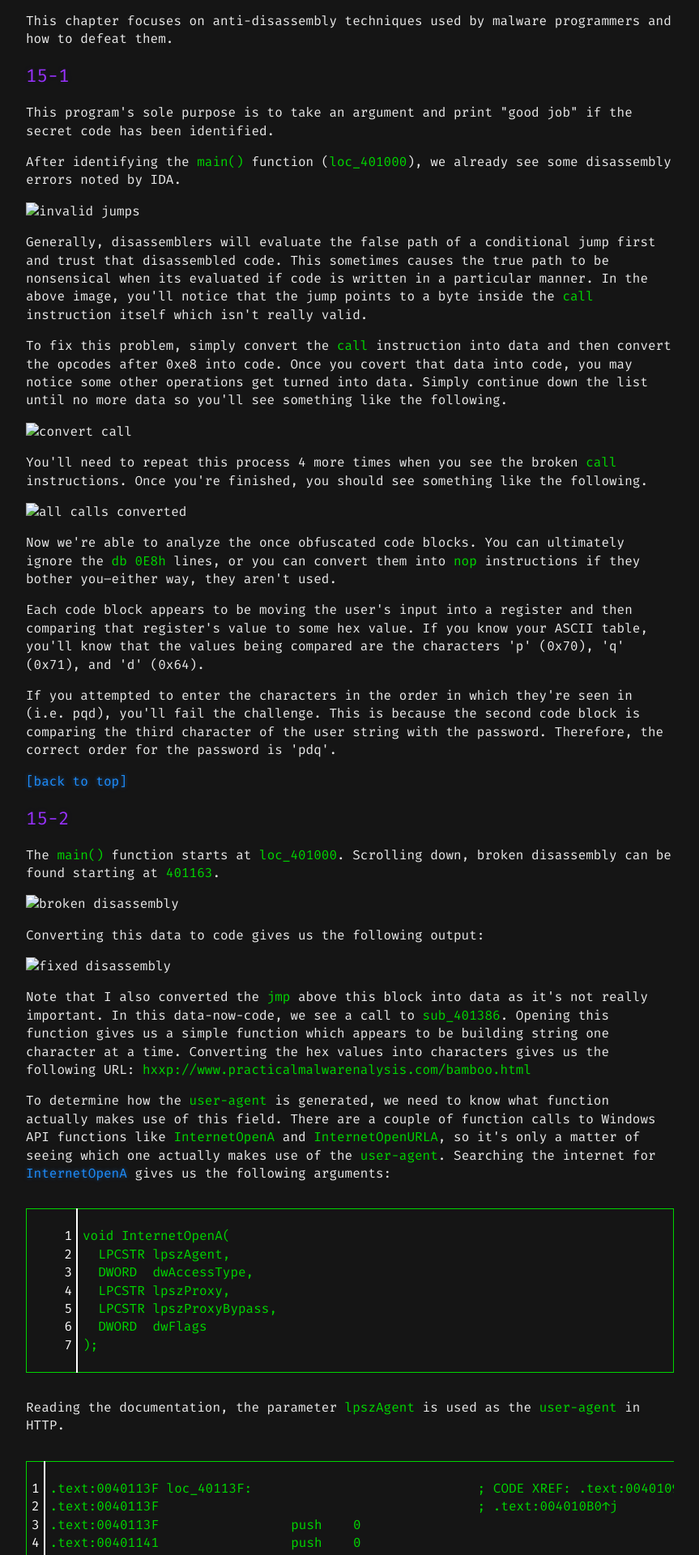
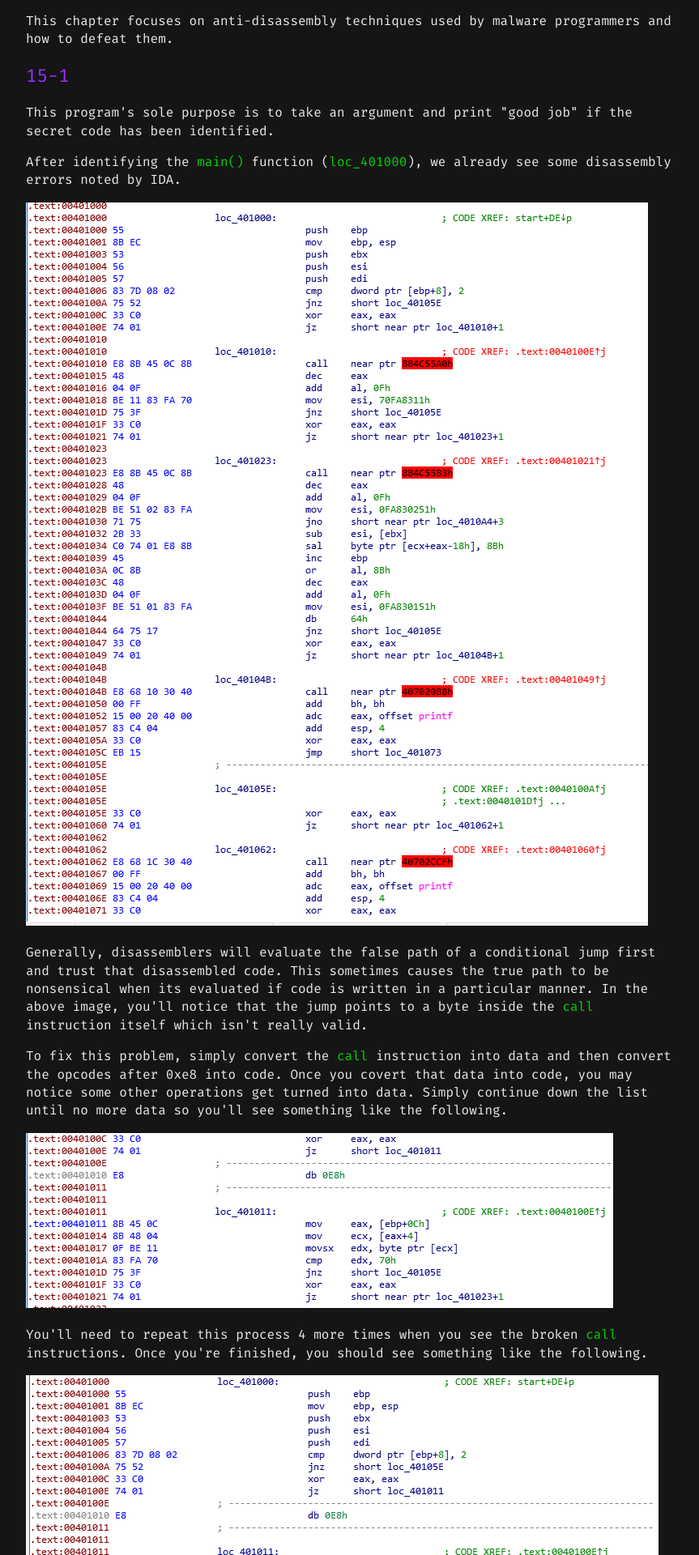
Before and after one commit to nyhilum/old-jekyll-blog, a Jekyll site: the page built from _posts/2021-06-16-pma-lab-solutions.md, in a window 1280 px wide. Shown: the part 543-2463 px from the top of the page at 81% size, without its empty margins (208-1071 px from the left). Built offline with Jekyll 4.4.1, drawn with Linux system fonts in a browser that asks for light colours.

Commit message:
images, styles

````diff
--- a/_posts/2021-06-16-pma-lab-solutions.md
+++ b/_posts/2021-06-16-pma-lab-solutions.md
@@ -20,17 +20,17 @@ This program's sole purpose is to take an argument and print "good job" if the s
 
 After identifying the `main()` function (`loc_401000`), we already see some disassembly errors noted by IDA.
 
-![invalid jumps](../../assets/pma_lab15-1_invalid-jmps.png)
+![invalid jumps](/assets/pma_lab15-1_invalid-jmps.png)
 
 Generally, disassemblers will evaluate the false path of a conditional jump first and trust that disassembled code. This sometimes causes the true path to be nonsensical when its evaluated if code is written in a particular manner. In the above image, you'll notice that the jump points to a byte inside the `call` instruction itself which isn't really valid.
 
 To fix this problem, simply convert the `call` instruction into data and then convert the opcodes after 0xe8 into code. Once you covert that data into code, you may notice some other operations get turned into data. Simply continue down the list until no more data so you'll see something like the following.
 
-![convert call](../../assets/pma_lab15-1_call-convert1.png)
+![convert call](/assets/pma_lab15-1_call-convert1.png)
 
 You'll need to repeat this process 4 more times when you see the broken `call` instructions. Once you're finished, you should see something like the following.
 
-![all calls converted](../../assets/pma_lab15-1_call-convert-all.png)
+![all calls converted](/assets/pma_lab15-1_call-convert-all.png)
 
 Now we're able to analyze the once obfuscated code blocks. You can ultimately ignore the `db 0E8h` lines, or you can convert them into `nop` instructions if they bother you--either way, they aren't used.
 
@@ -43,11 +43,11 @@ If you attempted to enter the characters in the order in which they're seen in (
 ## 15-2
 The `main()` function starts at `loc_401000`. Scrolling down, broken disassembly can be found starting at `401163`.
 
-![broken disassembly](../../assets/pma_lab15-2_img1_broken-assembly.png)
+![broken disassembly](/assets/pma_lab15-2_img1_broken-assembly.png)
 
 Converting this data to code gives us the following output:
 
-![fixed disassembly](../../assets/pma_lab15-2_img2_fixed-assembly.png)
+![fixed disassembly](/assets/pma_lab15-2_img2_fixed-assembly.png)
 
 Note that I also converted the `jmp` above this block into data as it's not really important. In this data-now-code, we see a call to `sub_401386`. Opening this function gives us a simple function which appears to be building string one character at a time. Converting the hex values into characters gives us the following URL: `hxxp://www.practicalmalwarenalysis.com/bamboo.html`
 
@@ -100,15 +100,15 @@ The blocks of code that follow are ultimately taking the hostname and obfuscatin
 
 When the target web page has been downloaded, the program then searches for the string "Bamboo::" and then it searches again for "::".
 
-![string search in html](../../assets/pma_lab15-2_img3_bamboo.png)
+![string search in html](/assets/pma_lab15-2_img3_bamboo.png)
 
 After the above block of code, we see a `jmp` which appears to jump into itself and then some nonsensical data which happens after the jump.
 
-![jump into self](../../assets/pma_lab15-2_img4_jmp-self.png)
+![jump into self](/assets/pma_lab15-2_img4_jmp-self.png)
 
 The jump is technically invalid, so converting it to data then converting the byte after the jump opcode into code reveals new information.
 
-![fixed jump into self](../../assets/pma_lab15-2_img5_jmp-fixed.png)
+![fixed jump into self](/assets/pma_lab15-2_img5_jmp-fixed.png)
 
 However, again, we see some more nonsense, so we just repeat our process of turning code into data and then back again to reveal some new instructions. One interesting instruction is the call to `sub_40130f` which, like `sub_401386`, simply sets up a string called "Account Summary.xls.exe". After the file is retrieved, it's executed in a shell as noted by `ShellExecuteA` and the malware is now running on the machine.
 
@@ -278,7 +278,7 @@ Manually patching instructions would likely take a while unless you wrote a scri
 
 Modifying the PEB would be another option as long as you identified the proper place in memory where the flags are set. We know that the PEB starts at `fs:[0x30]`, so in x32dbg's dump window, we can navigate to that address by pressing `ctrl+g` then entering that value in the box.
 
-![x64dbg peb dump](../../assets/pma_lab16-1_img1_x32dbg.png)
+![x64dbg peb dump](/assets/pma_lab16-1_img1_x32dbg.png)
 
 Once you identify the PEB, you can start clearing values in the PEB to prevent the checks from occurring. This is as simple as clearing the values in memory and setting them to 0. The only exception is the `ForcedFlags` field. Instead, you set the pointer to the `ProcessHeap` array to 0.
 
@@ -365,7 +365,7 @@ Now we're presented with two options: we can attempt to write our own script bas
 
 Upon attempting to load the program into OllyDbg, the program terminates immediately. This tells us that something is preventing the program from running if being debugged by OllyDbg. I reviewed the disassembly in IDA pro and noticed that the section was prefixed with `.tls` which indicates that this program is likely using [thread-local storage (TLS)](https://en.wikipedia.org/wiki/Thread-local_storage) callbacks (not to be confused with transport layer security). I opened the binary in CFF explorer to confirm the presence of the TLS callback section.
 
-![cff explorer tls callback section](../../assets/pma_lab16-2_img1_cff.png)
+![cff explorer tls callback section](/assets/pma_lab16-2_img1_cff.png)
 
 As far as we're concerned, the important part of about TLS callbacks is that they're executed _before_ a program's entry point is hit. Most debuggers break on a program's entry point by default, so this TLS section is free to execute code before the debugger automatically stops the program.
 
@@ -373,13 +373,13 @@ Most modern debuggers should have the option to break on TLS callbacks, but some
 
 After configuring OllyDbg properly, restart the program. Luckily, we see that OllyDbg doesn't just quit this time. Instead, execution has been paused at the start of the TLS callback function. Almost immediately, we can see suspicious code:
 
-![ollydbg tls callback ollydbg detection](../../assets/pma_lab16-2_img2_tls-callback.png)
+![ollydbg tls callback ollydbg detection](/assets/pma_lab16-2_img2_tls-callback.png)
 
 This code is using [FindWindowA](https://docs.microsoft.com/en-us/windows/win32/api/winuser/nf-winuser-findwindowa) to see if OllyDbg is running. If this check succeeds, the program quits. In order to bypass this check, we can patch the `jz` instruction to `jmp` so the jump is always taken.
 
 After modifying the jump instruction, I set a breakpoint at 0x4011e0 which is the `main()` function simply to stop the execution. I then set another breakpoint after 0x40122c so the variable at 0x408030 gets populated.  The comments column is then populated with the string "bzqrp@ss" at 0x40122e.
 
-![ollydbg incorrect password](../../assets/pma_lab16-2_img3_olly-wrong-pass.png)
+![ollydbg incorrect password](/assets/pma_lab16-2_img3_olly-wrong-pass.png)
 
 We see this string and 2 other arguments get pushed to the stack and then the function `sub_402110` is called. The other 2 arguments are the number 4 and the argument that was supplied to the command line. Based on the 3 arguments and the content of the function, we can infer that the function being called is `strncmp`. Now we know where the comparison between the password and the user supplied argument is being performed.
 
@@ -389,11 +389,11 @@ However, typing in "bzqr" in our command line gives us an invalid password error
 
 To bypass this problem, we will need to modify the PEB `BeingDebugged` member to 0 or just use an anti-anti-debugging plugin. I personally opted for the plugin since it's easier. After installing the plugin and rerunning the program, we get back down to the string again and we see the value "bzrrp@ss" instead of "bzqrp@ss".
 
-![x32dbg showing right password](../../assets/pma_lab16-2_img4_x32dbg-pass.png)
+![x32dbg showing right password](/assets/pma_lab16-2_img4_x32dbg-pass.png)
 
 This means that the correct password is "bzrr".
 
-![successful password usage](../../assets/pma_lab16-2_img5_success.png)
+![successful password usage](/assets/pma_lab16-2_img5_success.png)
 
 [\[back to top\]](#)
 
@@ -404,7 +404,7 @@ Running strings on the binary gives us a lot of junk, some library functions, an
 
 Opening the program and identifying the program's `main()` function, `sub_4013d0`, shows the use of a stack string. I know this is a stack string because the hex values here fall within the ASCII range.
 
-![ida stack string](../../assets/pma_lab16-3_img1_stack-string.png)
+![ida stack string](/assets/pma_lab16-3_img1_stack-string.png)
 
 Converting these values to characters gives us the following strings:
 * 1qbz2wsx3edc
@@ -460,9 +460,9 @@ Ultimately, I figured out what happens when the timing check isn't successful. T
 
 When this function finishes, you're left with one of two strings: `qgr.exe` or `peo.exe`. `qgr.exe` is what you get when you fail the timing checks, and `peo.exe` is what you get if you pass them. This is important for the `strncmp` (`sub_4017b0`) function call which compares the binary's current name with the transformed name. The 2 values have to match or else the program will terminate. Therefore, the binary should be renamed to `peo.exe` in order to allow the malware to run correctly when not under a debugger. You could change the binary's name to `qgr.exe` while debugging it so you do not have to worry about patching the program during a debugging session, but when the malware runs for real, it will need to have the name `peo.exe`, so knowing its real name is important for when you list out the indicators of compromise.
 
-![executable name failed timing check](../../assets/pma_lab16-3_img2_failed-timing-check.png)
+![executable name failed timing check](/assets/pma_lab16-3_img2_failed-timing-check.png)
 
-![executable name successful timing check](../../assets/pma_lab16-3_img3_success-timing-check.png)
+![executable name successful timing check](/assets/pma_lab16-3_img3_success-timing-check.png)
 
 A couple of blocks of code down we see 2 calls to `GetTickCount` and a call to `sub_401000`. Inside `sub_401000`, we see another forced exception to slow down performance of the debugger, so when the second `GetTickCount` is called the timing will fail and the program will quit. Analyzing `sub_401000` shows that it doesn't do anything important except to force an exception, so this function can be patched out to avoid failing the timing check. Alternatively, the `jbe` can be patched to `jmp` so the jump is always taken.
 
@@ -512,7 +512,7 @@ push    0               ; uExitCode
 
 If the timing checks are successful, this subroutine then takes the string `1qbz2wsx3edc` and uses it to decode the seemingly junk string that's stored at 0x40604c.
 
-![junk string at 40604c](../../assets/pma_lab16-3_img4_junk-string.png)
+![junk string at 40604c](/assets/pma_lab16-3_img4_junk-string.png)
 
 ```
 loc_401397:
````
Also changed, not shown: _posts/2021-05-21-flare2020c1.md (+2 -2 lines), _posts/2021-05-23-flare2020c2.md (+7 -7 lines).
